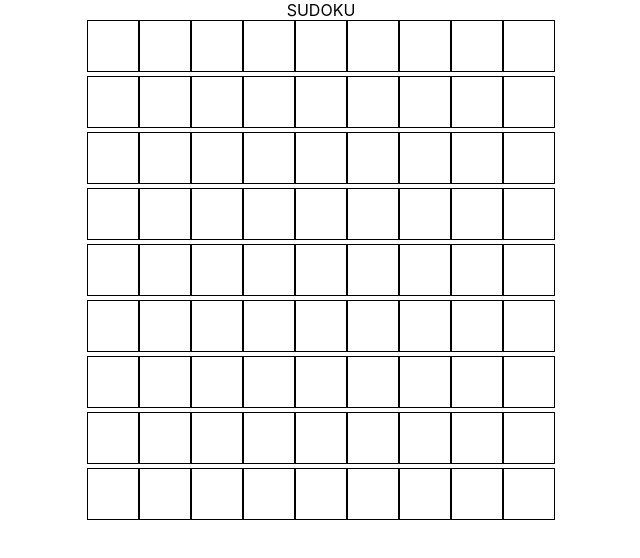
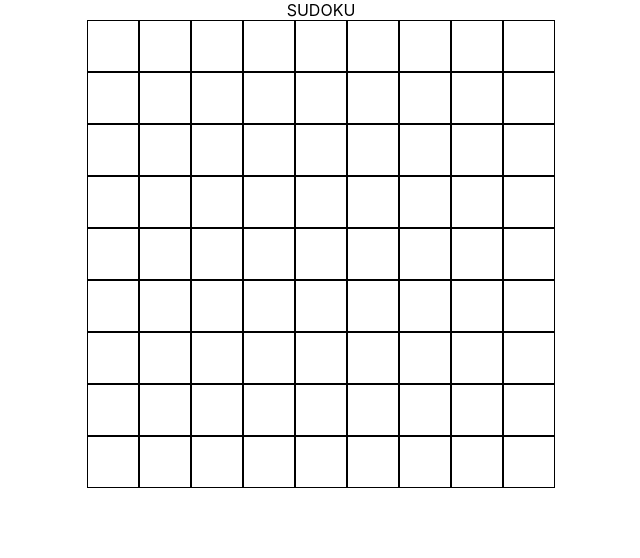
Before and after one commit to nicolosponziello/sudoku-game-react, a React (Create React App) app: page / in a window 1280 px wide. Shown: the top 558 px of the page, without its empty margins (319-959 px from the left). Built offline with nearby package versions, Linux system fonts and the light colour scheme.

Commit message:
set cell editable

```diff
--- a/src/components/Square.tsx
+++ b/src/components/Square.tsx
@@ -13,10 +13,12 @@ class Square extends React.Component<Props, State> {
 
     render(){
         return (
-            <div className="square"
-                onMouseEnter={() => console.log(this.props.index, this.props.value)}>
-                {this.props.value}
-            </div>
+            <input className="square"
+                contentEditable="true"
+                onChange={(ev) => {
+                    let value: number = Number(ev.target.value);
+                    this.props.changeValue(this.props.index, value);
+                }} />
         )
     }
 }
```
